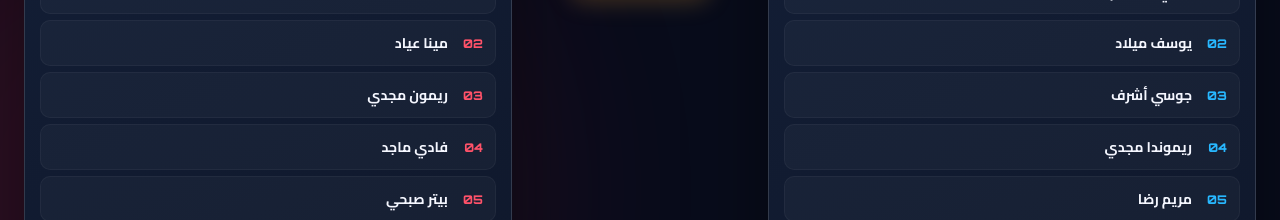
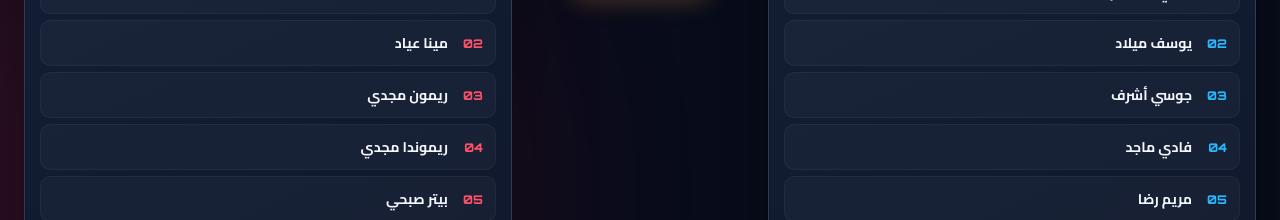
Before and after one commit to Shnouda-Youssef-Mounor/the-sport-day-challenge, a plain HTML site: page index.html in a window 1280 px wide. Shown: the part 780-1000 px from the top of the page. Drawn offline with Linux system fonts and the light colour scheme.

Commit message:
Update team rosters

```diff
--- a/index.html
+++ b/index.html
@@ -84,7 +84,7 @@
 <footer class="footer">اجتماع حامل الإله • قطاع جامعة وخريجين • معًا نصنع يومًا لا يُنسى ✨</footer></div>
 <div class="winner" id="winner" role="dialog" aria-modal="true" aria-labelledby="winner-title"><div class="winnerbox"><div class="cup">🏆</div><h2 id="winner-title"></h2><p id="winner-desc"></p><button class="primary" onclick="closeWinner()">العودة للمنافسة</button></div></div>
 <script>
-const teams={blue:['فادي سمسم','يوسف ميلاد','جوسي أشرف','ريموندا مجدي','مريم رضا','جوزفينا','دميانه','مارينا','مارفي','مهرا اسحق','جاسيكا أسامه','ليلي عيد','نانسي رضا','يوسف ناجح','جوزيف'],red:['مينا جرجس','مينا عياد','ريمون مجدي','فادي ماجد','بيتر صبحي','بيتر هاني','كيرلس أمجد','بولا روماني','مارينا عماد','حنان رضا','مارينا مينا','نورا نادي','يوستينا اسحق','مريم ميلاد','مهرا عيد']};
+const teams={blue:['فادي سمسم','يوسف ميلاد','جوسي أشرف','فادي ماجد','مريم رضا','جوزفينا','دميانه','مارينا','مارفي','مهرا اسحق','جاسيكا أسامه','ليلي عيد','نانسي رضا','يوسف ناجح','جوزيف'],red:['مينا جرجس','مينا عياد','ريمون مجدي','ريموندا مجدي','بيتر صبحي','بيتر هاني','كيرلس أمجد','بولا روماني','مارينا عماد','حنان رضا','مارينا مينا','نورا نادي','يوستينا اسحق','مريم ميلاد','مهرا عيد']};
 for(const [key,names] of Object.entries(teams)){document.getElementById(key+'-list').innerHTML=names.map((name,i)=>`<li style="--i:${i}"><span>${String(i+1).padStart(2,'0')}</span>${name}</li>`).join('')}
 const challenges=[['⚽','ضربات الجزاء للبنات'],['🌀','اللف حول العصا والشوط'],['🏃','سباق التتابع'],['🦵','تحدي رجل واحدة'],['🎤','ترنيمة من كلمة'],['🎶','ترنيمة بحرف'],['🤝','تحدي نقل الكرة'],['🗣️','تحدي كلمة السر']];document.getElementById('challenges').innerHTML=challenges.map(([icon,name],i)=>`<div class="challenge"><div class="emoji">${icon}</div><b>${name}</b><small>CHALLENGE ${String(i+1).padStart(2,'0')}</small></div>`).join('');
 let scores={blue:0,red:0};try{scores={...scores,...JSON.parse(localStorage.getItem('theophoros-scores')||'{}')}}catch{}function renderScores(){for(const key of ['blue','red'])document.getElementById('score-'+key).textContent=scores[key]}function changeScore(key,amount){scores[key]=Math.max(0,(scores[key]||0)+amount);localStorage.setItem('theophoros-scores',JSON.stringify(scores));renderScores()}function resetScores(){if(confirm('هل تريد تصفير نقاط الفريقين؟')){scores={blue:0,red:0};localStorage.setItem('theophoros-scores',JSON.stringify(scores));renderScores()}}renderScores();
```
